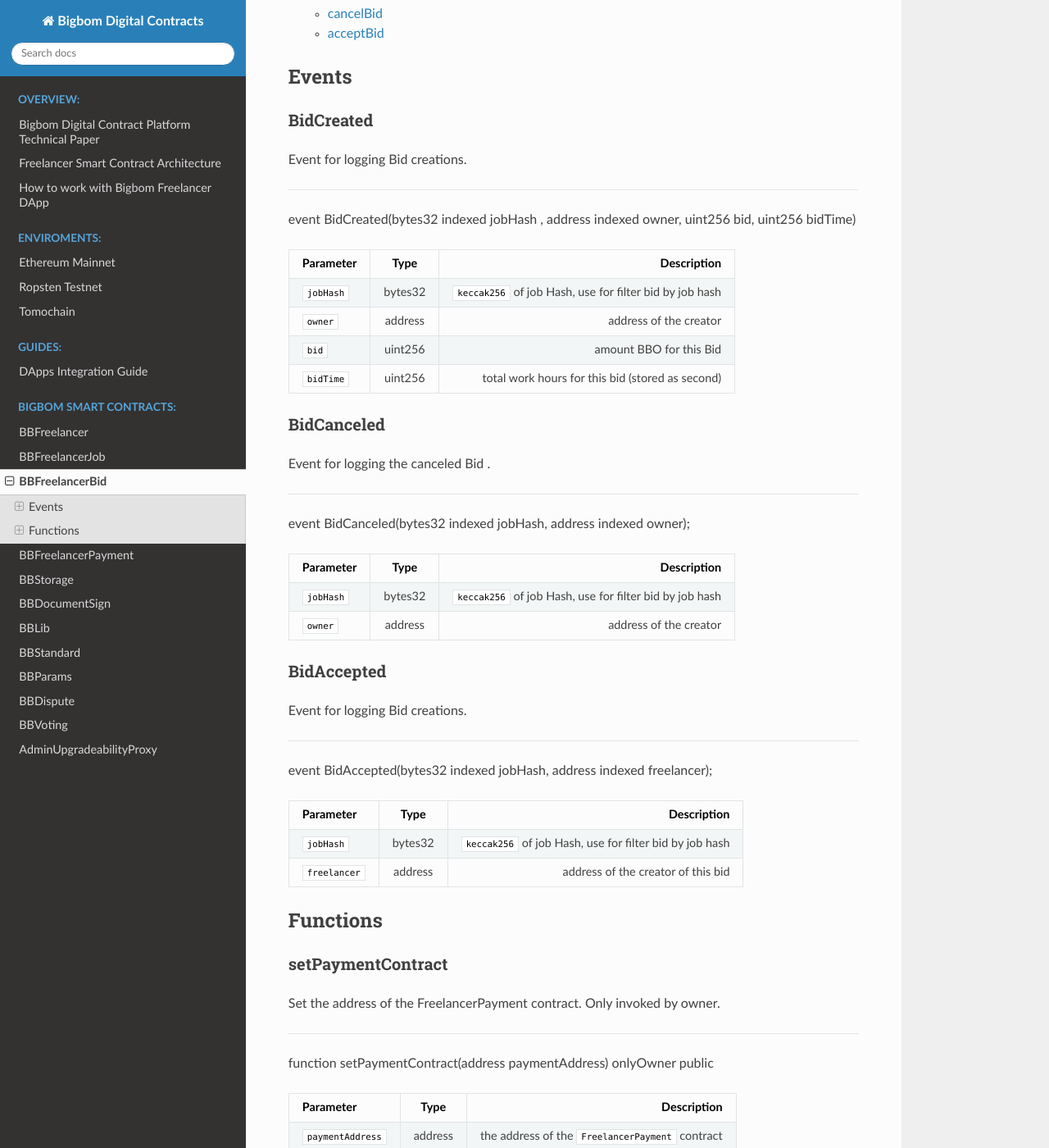
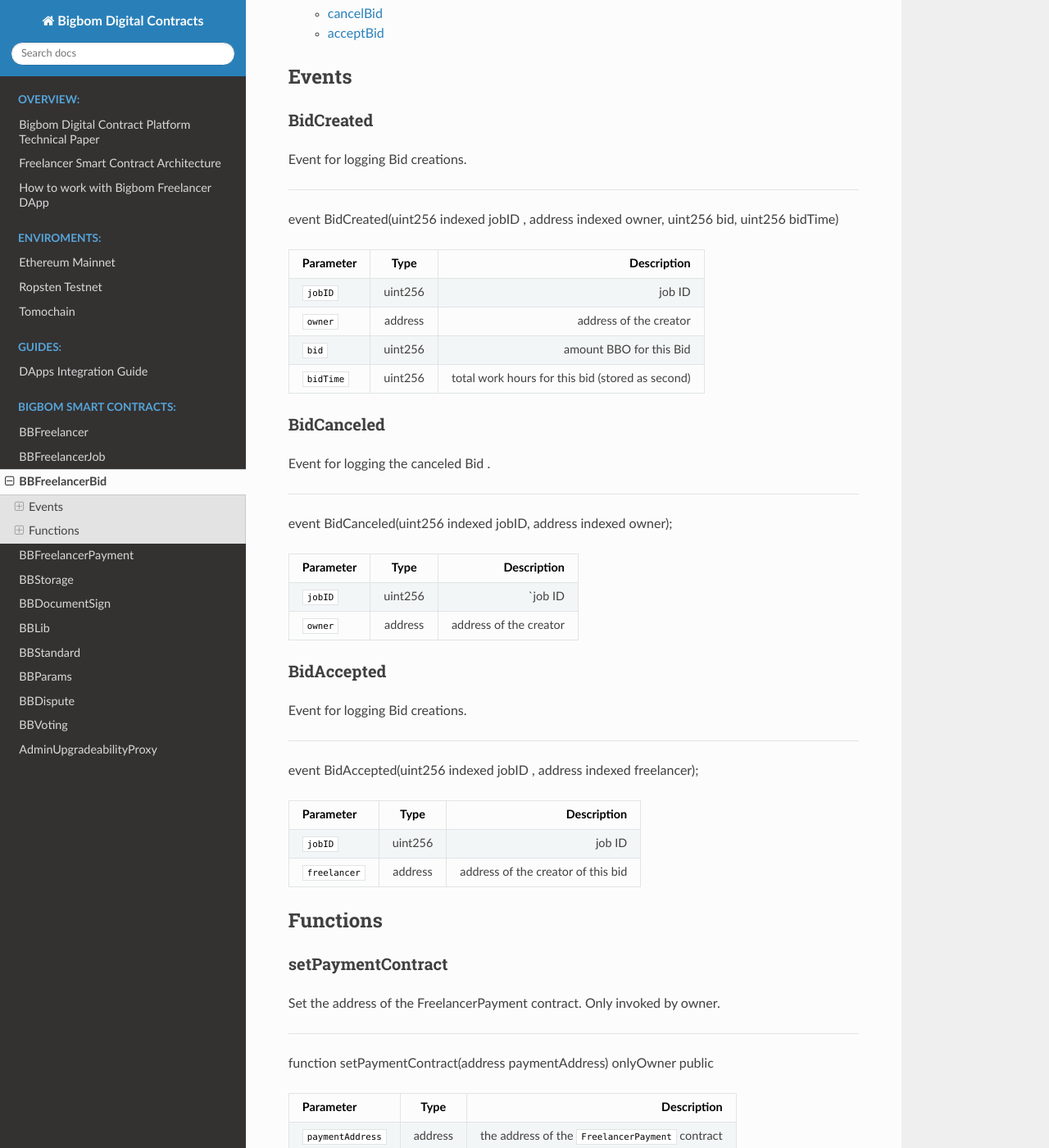
Before and after one commit to bigbomio/digital-contracts, a Sphinx documentation site: the page built from docs/contracts/BBFreelancerBid.md, in a window 1280 px wide and 1400 px high, scrolled down 515 px. Shown: the whole window at 82% size. Built offline with Sphinx 7.4.7 and the Read the Docs theme 2.0.0, drawn with Linux system fonts in a browser that asks for light colours; some of the changed text lies outside the part shown.

Commit message:
Update BBFreelancerBid.md
update Doc BBFreelancerBid for jobID

```diff
--- a/docs/contracts/BBFreelancerBid.md
+++ b/docs/contracts/BBFreelancerBid.md
@@ -24,11 +24,11 @@
 Event for logging Bid creations.
 
 ---
-event BidCreated(bytes32 indexed jobHash , address indexed owner, uint256 bid, uint256 bidTime)
+event BidCreated(uint256 indexed jobID , address indexed owner, uint256 bid, uint256 bidTime)
 
 | Parameter     | Type          | Description                 |
 | ------------- |:-------------:| ---------------------------:|
-| `jobHash`       | bytes32          | `keccak256` of job Hash, use for filter bid by job hash|
+| `jobID`       | uint256          | job ID|
 | `owner`         | address          |  address of the creator|
 | `bid`           | uint256          |  amount BBO for this Bid|
 | `bidTime`       | uint256          |  total work hours for this bid (stored as second)|
@@ -38,11 +38,11 @@
 Event for logging the canceled Bid .
 
 ---
-event BidCanceled(bytes32 indexed jobHash, address indexed owner);
+event BidCanceled(uint256 indexed jobID, address indexed owner);
 
 | Parameter     | Type          | Description                 |
 | ------------- |:-------------:| ---------------------------:|
-| `jobHash`       | bytes32          | `keccak256` of job Hash, use for filter bid by job hash|
+| `jobID`       | uint256          | `job ID |
 | `owner`         | address          |  address of the creator|
 
 
@@ -50,11 +50,11 @@
 Event for logging Bid creations.
 
 ---
-event BidAccepted(bytes32 indexed jobHash, address indexed freelancer);
+event BidAccepted(uint256 indexed jobID , address indexed freelancer);
 
 | Parameter     | Type          | Description                 |
 | ------------- |:-------------:| ---------------------------:|
-| `jobHash`       | bytes32          | `keccak256` of job Hash, use for filter bid by job hash|
+| `jobID`       | uint256          | job ID |
 | `freelancer`         | address     |  address of the creator of this bid|
 
 
@@ -76,14 +76,14 @@
 
 ---
 
-function createBid(bytes jobHash, uint256 bid, uint bidTime) public
-   isNotOwnerJob(jobHash)
-   isNotCanceled(jobHash)
-   jobNotStarted(jobHash)
+function createBid(uint256 jobID, uint256 bid, uint bidTime) public
+   isNotOwnerJob(jobID)
+   isNotCanceled(jobID)
+   jobNotStarted(jobID)
 
 | Parameter     | Type          | Description                 |
 | ------------- |:-------------:| ---------------------------:|
-| `jobHash`       | bytes            | job Hash|
+| `jobID`       | uint256            | job ID|
 | `bid`           | uint256          |  amount BBO for this Bid|
 | `bidTime`       | uint256          |  total work hours for this bid (stored as second)|
 
@@ -94,7 +94,7 @@
 
 ---
 
-function cancelBid(bytes jobHash) public isNotOwnerJob(jobHash)
+function cancelBid(uint256 jobID) public isNotOwnerJob(jobHash)
 
 | Parameter     | Type          | Description                 |
 | ------------- |:-------------:| ---------------------------:|
@@ -112,5 +112,5 @@
 
 | Parameter     | Type          | Description                 |
 | ------------- |:-------------:| ---------------------------:|
-| `jobHash`       | bytes            | job Hash|
+| `jobID`       | uint256            | job ID|
 | `freelancer`       | address            | address of the bid want to accept|
```
